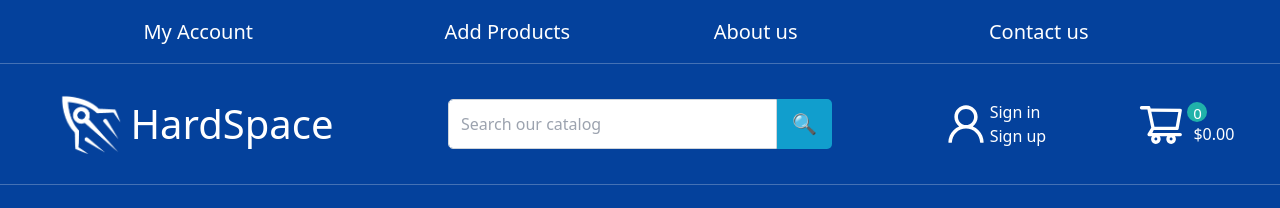
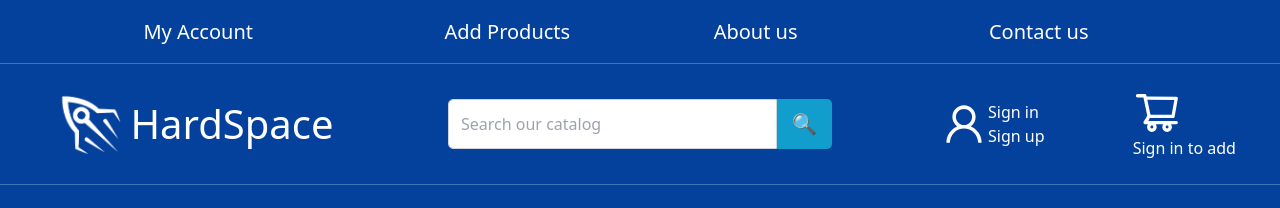
Before and after one commit to lucianhoff/hardspace-webapp, a React (Create React App) app in the folder frontend/: page / in a window 1280 px wide. Shown: the top 208 px of the page. Built offline with nearby package versions, Linux system fonts and the light colour scheme; some icons are missing.

Commit message:
condicional si hay token muestra cart sino signin

```diff
--- a/frontend/src/components/navbar/Navbar.js
+++ b/frontend/src/components/navbar/Navbar.js
@@ -137,12 +137,23 @@ function Navigation(props) {
         </div>
         <div className="shop">
           <div className="iconUser">
-           <Link to="/cart"><AiOutlineShoppingCart /></Link>
+            {!props.token ?
+            (
+            <>
+            <Link to="/signIn"><AiOutlineShoppingCart /></Link>
+            <div className="signintoadd">
+            <Link to="/signIn">Sign in to add</Link>
+            </div>
+            </>) :
+            (<>
+            <Link to="/cart"><AiOutlineShoppingCart /></Link>
+             <div className="signCart">
+           <div className="badge">{props.totalProducts}</div>
+              <h5 className="signintoadd">${props.totalPrice.toFixed(2)}</h5>
           </div>
-          <div className="signClass">
-           <div className="badge">{props.totalProducts}</div>
-              <h5>${props.totalPrice.toFixed(2)}</h5>
+          </>)}
           </div>
+
         </div>
         </div>
 
--- a/frontend/src/components/navbar/navbar.css
+++ b/frontend/src/components/navbar/navbar.css
@@ -22,6 +22,7 @@
   flex-direction: row;
   justify-content: space-around;
   width: 30%;
+  align-items: center;
 
 }
 
@@ -101,6 +102,17 @@
 .signClass h5 {
   text-align: left;
   margin-left: 0.5rem;
+}
+
+.signCart{
+  display: flex;
+
+  justify-content: center;
+  align-content: flex-start;
+}
+
+.signintoadd{
+  font-size: 16px;
 }
 
 .imgUserNav{
```
